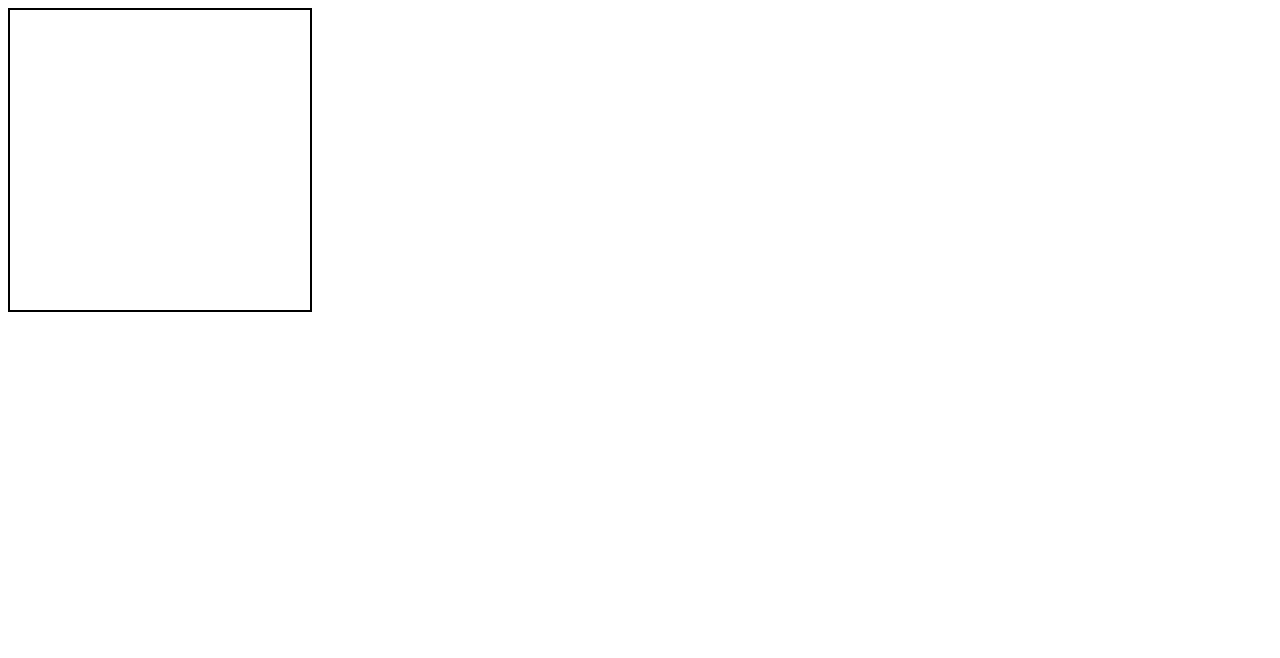
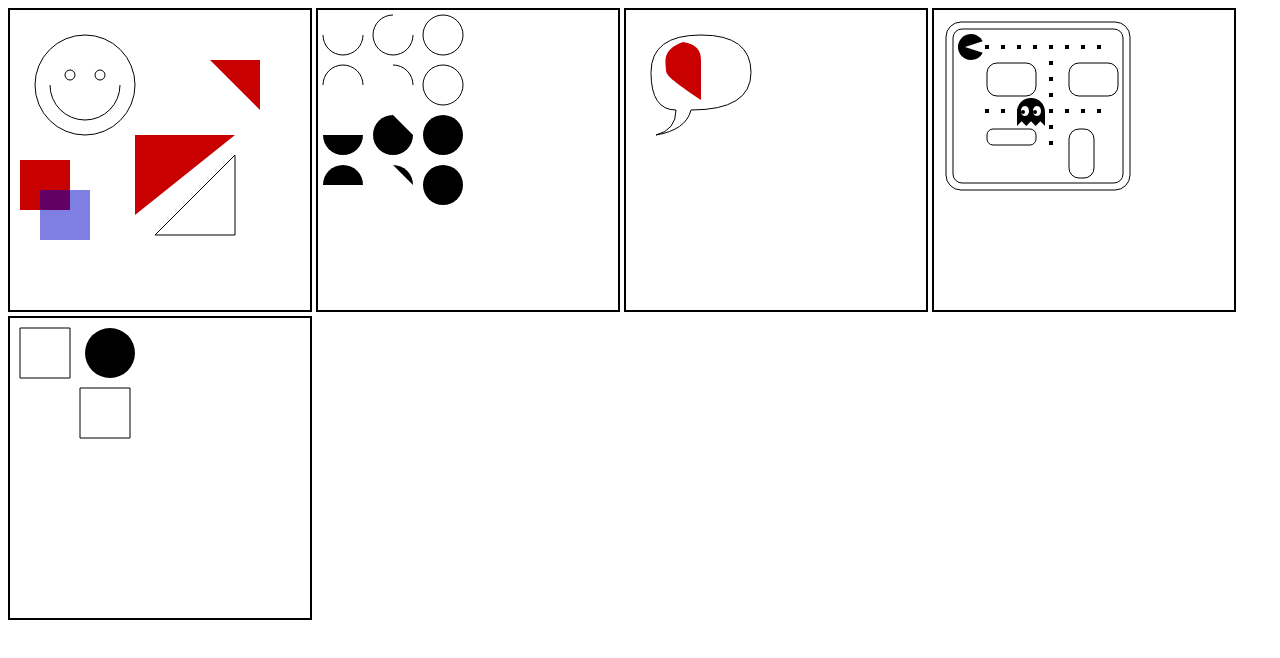
Before and after one commit to Maria2721/canvas, a plain HTML site: page index.html in a window 1280 px wide. Drawn offline with Linux system fonts and the light colour scheme.

Commit message:
feat: add shapes

```diff
--- a/index.html
+++ b/index.html
@@ -10,6 +10,10 @@
 
 <body>
   <canvas id="canvas" class="canvas" width="300" height="300"></canvas>
+  <canvas id="canvasArc" class="canvas" width="300" height="300"></canvas>
+  <canvas id="canvasCurves" class="canvas" width="300" height="300"></canvas>
+  <canvas id="canvasCombinations" class="canvas" width="300" height="300"></canvas>
+  <canvas id="canvasPath" class="canvas" width="300" height="300"></canvas>
 
   <script src="script.js"></script>
 </body>
--- a/script.js
+++ b/script.js
@@ -2,7 +2,197 @@ const draw = () => {
 	const canvas = document.getElementById("canvas");
 	if (canvas.getContext) {
 		const ctx = canvas.getContext("2d");
+
+		ctx.fillStyle = "rgb(200 0 0)";
+		ctx.fillRect(10, 150, 50, 50);
+
+		ctx.fillStyle = "rgb(0 0 200 / 50%)";
+		ctx.fillRect(30, 180, 50, 50);
+
+		ctx.fillStyle = "rgb(200 0 0)";
+		ctx.beginPath();
+		ctx.moveTo(200, 50);
+		ctx.lineTo(250, 50);
+		ctx.lineTo(250, 100);
+		ctx.fill();
+
+		ctx.beginPath();
+		ctx.arc(75, 75, 50, 0, Math.PI * 2, true); // Outer circle
+		ctx.moveTo(110, 75);
+		ctx.arc(75, 75, 35, 0, Math.PI, false); // Mouth (clockwise)
+		ctx.moveTo(65, 65);
+		ctx.arc(60, 65, 5, 0, Math.PI * 2, true); // Left eye
+		ctx.moveTo(95, 65);
+		ctx.arc(90, 65, 5, 0, Math.PI * 2, true); // Right eye
+		ctx.stroke();
+
+		// Filled triangle
+		ctx.beginPath();
+		ctx.moveTo(125, 125);
+		ctx.lineTo(225, 125);
+		ctx.lineTo(125, 205);
+		ctx.fill();
+
+		// Stroked triangle
+		ctx.beginPath();
+		ctx.moveTo(225, 225);
+		ctx.lineTo(225, 145);
+		ctx.lineTo(145, 225);
+		ctx.closePath();
+		ctx.stroke();
+	}
+};
+
+const drawArc = () => {
+	const canvas = document.getElementById("canvasArc");
+	if (canvas.getContext) {
+		const ctx = canvas.getContext("2d");
+
+		for (let i = 0; i < 4; i++) {
+			for (let j = 0; j < 3; j++) {
+				ctx.beginPath();
+				const x = 25 + j * 50; // x coordinate
+				const y = 25 + i * 50; // y coordinate
+				const radius = 20; // Arc radius
+				const startAngle = 0; // Starting point on circle
+				const endAngle = Math.PI + (Math.PI * j) / 2; // End point on circle
+				const counterclockwise = i % 2 !== 0; // clockwise or counterclockwise
+
+				ctx.arc(x, y, radius, startAngle, endAngle, counterclockwise);
+
+				if (i > 1) {
+					ctx.fill();
+				} else {
+					ctx.stroke();
+				}
+			}
+		}
+	}
+};
+
+const drawCurves = () => {
+	const canvas = document.getElementById("canvasCurves");
+	if (canvas.getContext) {
+		const ctx = canvas.getContext("2d");
+
+		// Quadratic curves example
+		ctx.beginPath();
+		ctx.moveTo(75, 25);
+		ctx.quadraticCurveTo(25, 25, 25, 62.5);
+		ctx.quadraticCurveTo(25, 100, 50, 100);
+		ctx.quadraticCurveTo(50, 120, 30, 125);
+		ctx.quadraticCurveTo(60, 120, 65, 100);
+		ctx.quadraticCurveTo(125, 100, 125, 62.5);
+		ctx.quadraticCurveTo(125, 25, 75, 25);
+		ctx.stroke();
+
+		ctx.beginPath();
+		ctx.fillStyle = "rgb(200 0 0)";
+		ctx.moveTo(75, 50);
+		ctx.bezierCurveTo(75, 40, 70, 34, 57, 32);
+		ctx.bezierCurveTo(35, 40, 40, 52, 40, 60);
+		ctx.bezierCurveTo(40, 65, 45, 70, 75, 90);
+		ctx.fill();
+	}
+};
+
+const drawCombinations = () => {
+	const canvas = document.getElementById("canvasCombinations");
+	if (canvas.getContext) {
+		const ctx = canvas.getContext("2d");
+
+		roundedRect(ctx, 12, 12, 184, 168, 15);
+		roundedRect(ctx, 19, 19, 170, 154, 9);
+		roundedRect(ctx, 53, 53, 49, 33, 10);
+		roundedRect(ctx, 53, 119, 49, 16, 6);
+		roundedRect(ctx, 135, 53, 49, 33, 10);
+		roundedRect(ctx, 135, 119, 25, 49, 10);
+
+		ctx.beginPath();
+		ctx.arc(37, 37, 13, Math.PI / 7, -Math.PI / 7, false);
+		ctx.lineTo(31, 37);
+		ctx.fill();
+
+		for (let i = 0; i < 8; i++) {
+			ctx.fillRect(51 + i * 16, 35, 4, 4);
+		}
+
+		for (let i = 0; i < 6; i++) {
+			ctx.fillRect(115, 51 + i * 16, 4, 4);
+		}
+
+		for (let i = 0; i < 8; i++) {
+			ctx.fillRect(51 + i * 16, 99, 4, 4);
+		}
+
+		ctx.beginPath();
+		ctx.moveTo(83, 116);
+		ctx.lineTo(83, 102);
+		ctx.bezierCurveTo(83, 94, 89, 88, 97, 88);
+		ctx.bezierCurveTo(105, 88, 111, 94, 111, 102);
+		ctx.lineTo(111, 116);
+		ctx.lineTo(106.333, 111.333);
+		ctx.lineTo(101.666, 116);
+		ctx.lineTo(97, 111.333);
+		ctx.lineTo(92.333, 116);
+		ctx.lineTo(87.666, 111.333);
+		ctx.lineTo(83, 116);
+		ctx.fill();
+
+		ctx.fillStyle = "white";
+		ctx.beginPath();
+		ctx.moveTo(91, 96);
+		ctx.bezierCurveTo(88, 96, 87, 99, 87, 101);
+		ctx.bezierCurveTo(87, 103, 88, 106, 91, 106);
+		ctx.bezierCurveTo(94, 106, 95, 103, 95, 101);
+		ctx.bezierCurveTo(95, 99, 94, 96, 91, 96);
+		ctx.moveTo(103, 96);
+		ctx.bezierCurveTo(100, 96, 99, 99, 99, 101);
+		ctx.bezierCurveTo(99, 103, 100, 106, 103, 106);
+		ctx.bezierCurveTo(106, 106, 107, 103, 107, 101);
+		ctx.bezierCurveTo(107, 99, 106, 96, 103, 96);
+		ctx.fill();
+
+		ctx.fillStyle = "black";
+		ctx.beginPath();
+		ctx.arc(101, 102, 2, 0, Math.PI * 2, true);
+		ctx.fill();
+
+		ctx.beginPath();
+		ctx.arc(89, 102, 2, 0, Math.PI * 2, true);
+		ctx.fill();
+	}
+};
+
+function roundedRect(ctx, x, y, width, height, radius) {
+	ctx.beginPath();
+	ctx.moveTo(x, y + radius);
+	ctx.arcTo(x, y + height, x + radius, y + height, radius);
+	ctx.arcTo(x + width, y + height, x + width, y + height - radius, radius);
+	ctx.arcTo(x + width, y, x + width - radius, y, radius);
+	ctx.arcTo(x, y, x, y + radius, radius);
+	ctx.stroke();
+}
+
+const drawPath = () => {
+	const canvas = document.getElementById("canvasPath");
+	if (canvas.getContext) {
+		const ctx = canvas.getContext("2d");
+
+		const rectangle = new Path2D();
+		rectangle.rect(10, 10, 50, 50);
+		rectangle.rect(70, 70, 50, 50);
+
+		const circle = new Path2D();
+		circle.arc(100, 35, 25, 0, 2 * Math.PI);
+
+		ctx.stroke(rectangle);
+		ctx.fill(circle);
 	}
 };
 
 window.addEventListener("load", draw);
+window.addEventListener("load", drawArc);
+window.addEventListener("load", drawCurves);
+window.addEventListener("load", drawCombinations);
+window.addEventListener("load", drawPath);
```
